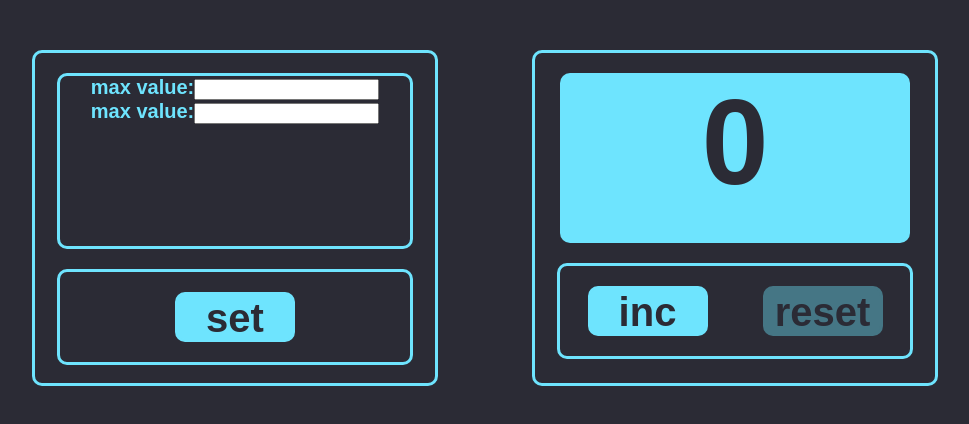
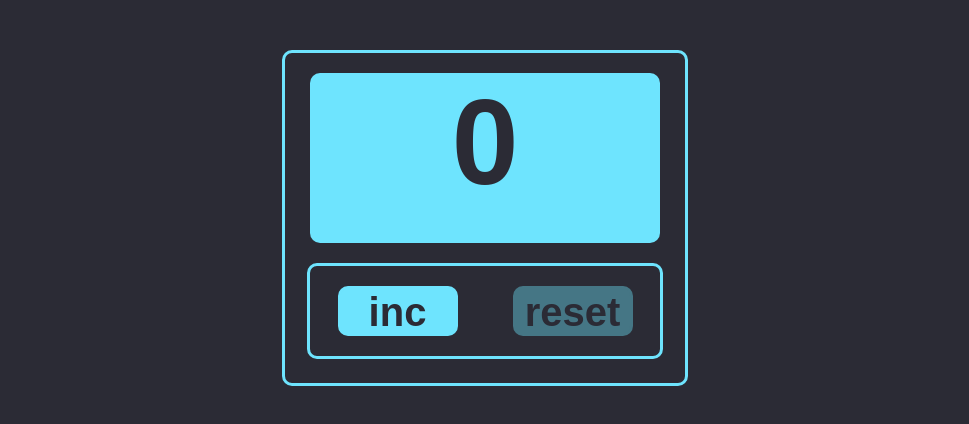
Before and after one commit to IJTINK7/counter, a React (Create React App) app: page / in a window 1280 px wide. Shown: the top 424 px of the page, without its empty margins (155-1124 px from the left). Built offline with nearby package versions, Linux system fonts and the light colour scheme.

Commit message:
Commenting "CounterWithSettings" component

```diff
--- a/src/App.tsx
+++ b/src/App.tsx
@@ -1,12 +1,11 @@
 import React from 'react';
 import './App.css';
 import {Counter} from "./Counter/Counter";
-import {CounterWithSettings} from "./Counter/CounterWithSettings";
 
 function App() {
   return (
     <div className="App">
-     <CounterWithSettings/>
+     {/*<CounterWithSettings/>*/}
      <Counter/>
     </div>
   );
```
